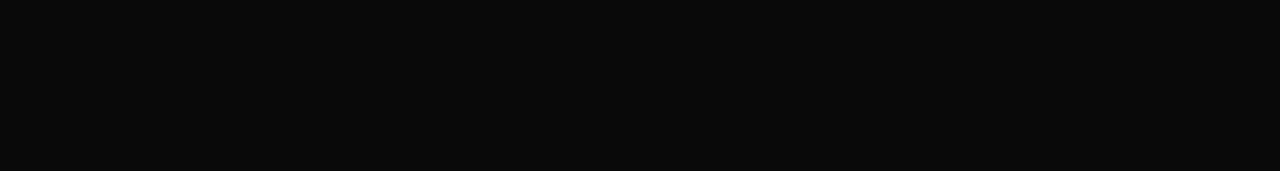
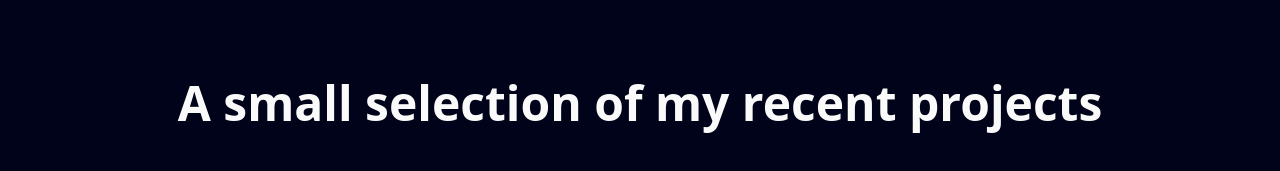
Before and after one commit to giabaoAu/folio-nextjs, a Next.js app: page / in a window 1280 px wide. Shown: the part 1669-1840 px from the top of the page. Before the commit the page ends 1668 px from the top, so only its background shows below. Built offline with nearby package versions, Linux system fonts and the light colour scheme.

Commit message:
start project section

```diff
--- a/app/page.tsx
+++ b/app/page.tsx
@@ -2,6 +2,7 @@
 import { RiHome7Line } from "react-icons/ri";
 import { FloatingNav } from "@/components/ui/floating-navbar";
 import Grid from "@/components/Grid";
+import RecentProjects from "@/components/RecentProjects";
 
 export default function Home() {
   return (
@@ -14,7 +15,7 @@
         />
         <Hero />
         <Grid />
-
+        <RecentProjects />
       </div>
     </main>
   );
--- /dev/null
+++ b/components/RecentProjects.tsx
@@ -0,0 +1,14 @@
+import React from 'react'
+
+const RecentProjects = () => {
+  return (
+    <div className='py-20'>
+        <h1 className='heading'>
+            A small selection of {' '}
+            <span>my recent projects</span>
+        </h1>
+    </div>
+  )
+}
+
+export default RecentProjects
--- a/data/index.ts
+++ b/data/index.ts
@@ -51,7 +51,7 @@
       id: 5,
       title: "Currently building a JS Animation library",
       description: "The Inside Scoop",
-      className: "md:col-span-2 md:row-span-1 h-[47vh]",
+      className: "md:col-span-2 md:row-span-1 h-[45vh]",
       imgClassName: "absolute right-0 bottom-0 md:w-96 w-60",
       titleClassName: "justify-center md:justify-start lg:justify-center",
       img: "/b5.svg",
```
